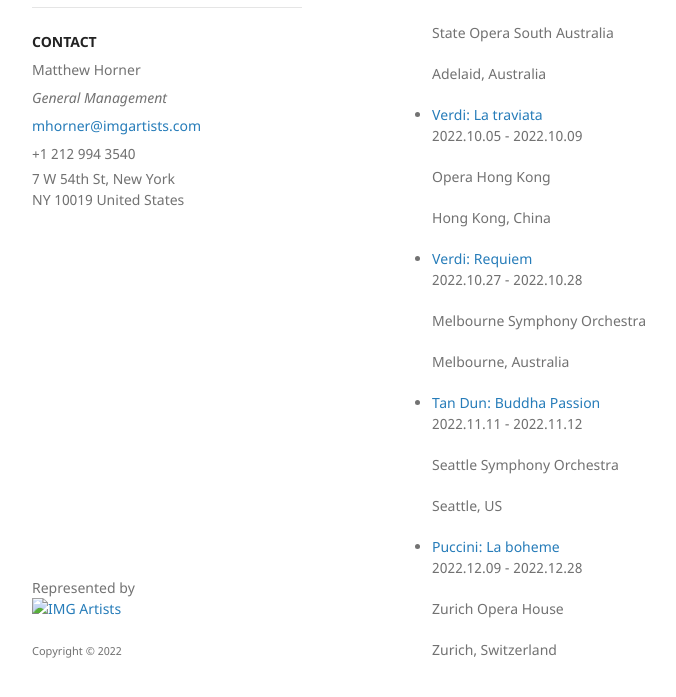
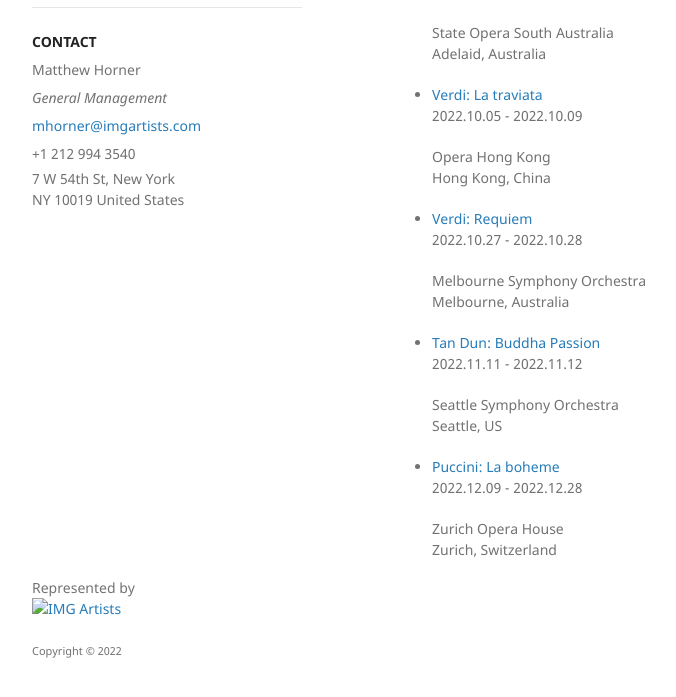
Before and after one commit to kwopera/tkw, a Jekyll site: the page built from docs/SUPPORT.md, in a window 1280 px wide and 1101 px high. Shown: the part 371-1068 px from the top of the window, without its empty margins (178-854 px from the left). Built offline with Jekyll 4.4.1, drawn with Linux system fonts in a browser that asks for light colours; our own code applies the rules of GitHub Pages for plain Markdown files.

Commit message:
Update default.html

```diff
--- a/_layouts/default.html
+++ b/_layouts/default.html
@@ -55,8 +55,8 @@
           <li>
             <a href="{{ post.link }}" target="_blank">{{ post.title }}</a>
             <p>{{ post.when }}</p>
-            <p>{{ post.who }}</p>
-            <p>{{ post.where }}</p>
+            <p>{{ post.who }}<br/>
+            {{ post.where }}</p>
           </li>
         {% endfor %}
       </ul>
```
